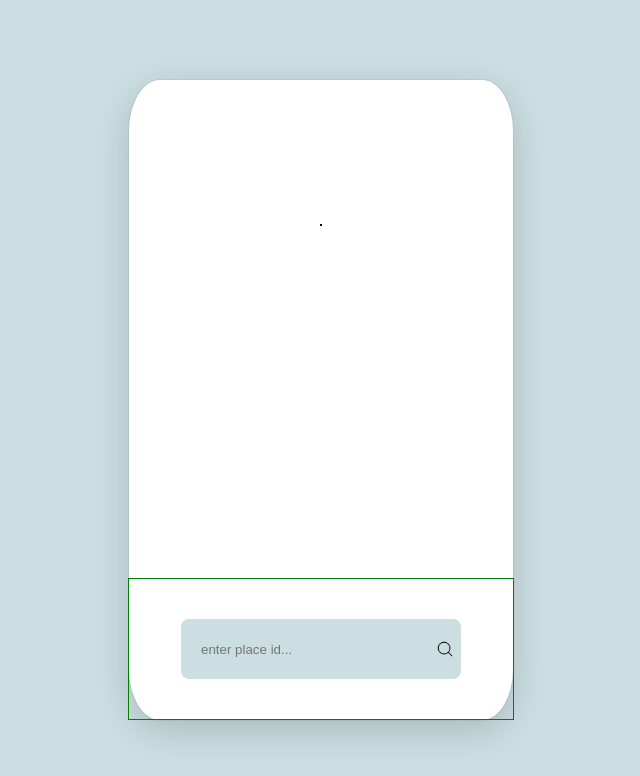
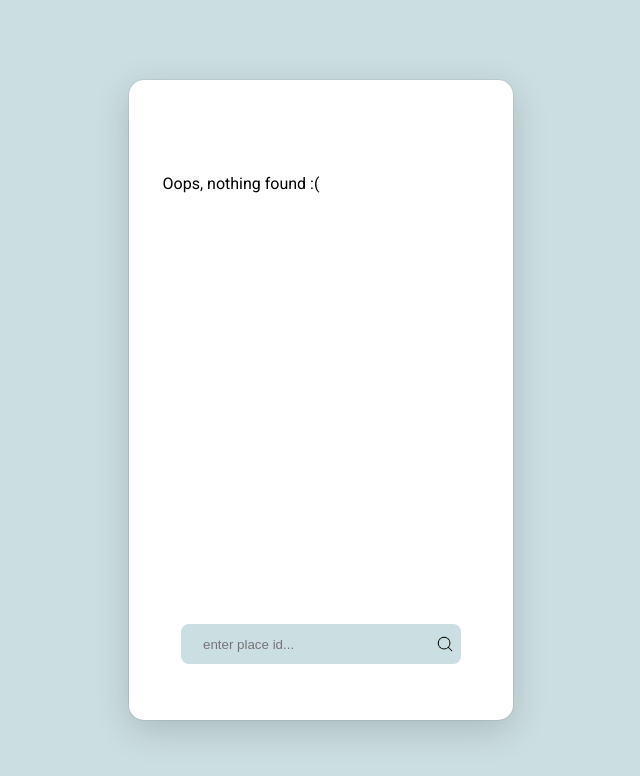
Before and after one commit to sigristarisa/localsearch-client, a React (Create React App) app: page / in a window 1280 px wide. Shown: the top 776 px of the page, without its empty margins (319-959 px from the left). Built offline with nearby package versions, Linux system fonts and the light colour scheme.

Commit message:
finished most styling

```diff
--- a/src/App.tsx
+++ b/src/App.tsx
@@ -10,7 +10,7 @@ const App: React.FC = () => {
   });
 
   return (
-    <main className='App place-items_center'>
+    <main className='App justify-items_center'>
       <SearchResult responseData={responseData} />
       <SearchBar setReponseData={setResponseData} />
     </main>
--- /dev/null
+++ b/src/Components/ErrorInformation/ErrorInformation.tsx
@@ -0,0 +1,16 @@
+import React from "react";
+import { Response } from "../../helpers/types";
+
+interface Props {
+  responseData: Response;
+}
+const ErrorInformation: React.FC<Props> = ({ responseData }) => {
+  return (
+    <div>
+      <p>Oops, nothing found :(</p>
+      <p>{responseData.message}</p>
+    </div>
+  );
+};
+
+export default ErrorInformation;
--- /dev/null
+++ b/src/Components/PlaceInformation/PlaceInformation.css
@@ -0,0 +1,22 @@
+.place-information_container {
+  width: 100%;
+  height: 100%;
+}
+
+.name-address_container {
+  width: 100%;
+  height: 50%;
+  padding-bottom: 40px;
+  border-bottom: var(--underline-color) solid 1px;
+}
+
+.day-time_container {
+  width: 100%;
+  height: 50%;
+  padding-top: 40px;
+}
+
+.day-time_container ul {
+  padding: 0;
+  list-style: none;
+}
--- a/src/Components/PlaceInformation/PlaceInformation.tsx
+++ b/src/Components/PlaceInformation/PlaceInformation.tsx
@@ -7,6 +7,7 @@ import {
   DayTime,
   GroupedByTime,
 } from "../../helpers/types";
+import "./PlaceInformation.css";
 
 interface Props {
   responseData: Response;
@@ -14,7 +15,7 @@ interface Props {
 
 const PlaceInformation: React.FC<Props> = ({ responseData }) => {
   const formatTime = (times: Time[]): string => {
-    return times.map((time) => `${time.start} - ${time.end}`).join(" ");
+    return times.map((time) => `${time.start} - ${time.end}`).join(", ");
   };
 
   const createDayTimeArr = (): DayTime[] => {
@@ -53,18 +54,20 @@ const PlaceInformation: React.FC<Props> = ({ responseData }) => {
   const groupedByTimeObj: GroupedByTime = groupByTime();
   const groupedByTimeArr = Object.entries(groupedByTimeObj);
 
-  console.log(groupedByTimeArr);
-
   return (
-    <div>
+    <div className='place-information_container'>
+      <div className='name-address_container'>
         <h1>{responseData.data!.what}</h1>
         <h2>{responseData.data!.where}</h2>
+      </div>
+      <div className='day-time_container'>
         <ul>
           {groupedByTimeArr.map((dayTime) => (
             <TimeTable dayTime={dayTime} />
           ))}
         </ul>
       </div>
+    </div>
   );
 };
 
--- a/src/Components/SearchBar/SearchBar.css
+++ b/src/Components/SearchBar/SearchBar.css
@@ -1,12 +1,11 @@
 .form_container {
   width: 100%;
   height: 40%;
-  border: solid green 1px;
 }
 
 .input_container {
   width: 280px;
-  height: 60px;
+  height: 40px;
   gap: 8px;
   background-color: var(--main-color);
   border-radius: 8px;
@@ -14,6 +13,7 @@
 
 .input_container input {
   width: 200px;
+  height: 32px;
   background-color: transparent;
   border: none;
 }
--- a/src/Components/SearchResult/SearchResult.css
+++ b/src/Components/SearchResult/SearchResult.css
@@ -1,3 +1,4 @@
 .search-result_container {
-  border: black solid 1px;
+  width: 90%;
+  height: 60%;
 }
--- a/src/Components/SearchResult/SearchResult.tsx
+++ b/src/Components/SearchResult/SearchResult.tsx
@@ -1,5 +1,6 @@
 import React from "react";
 import PlaceInformation from "../PlaceInformation/PlaceInformation";
+import ErrorInformation from "../ErrorInformation/ErrorInformation";
 import { Response } from "../../helpers/types";
 import "./SearchResult.css";
 
@@ -16,7 +17,7 @@ const SearchResult: React.FC<Props> = ({ responseData }) => {
       {hasPlaceData() ? (
         <PlaceInformation responseData={responseData} />
       ) : (
-        <div>{responseData.message}</div>
+        <ErrorInformation responseData={responseData} />
       )}
     </div>
   );
--- /dev/null
+++ b/src/Components/TimeTable/TimeTable.css
@@ -0,0 +1,4 @@
+.time-table_container {
+  width: 100%;
+  height: 40px;
+}
--- a/src/Components/TimeTable/TimeTable.tsx
+++ b/src/Components/TimeTable/TimeTable.tsx
@@ -1,4 +1,5 @@
 import React from "react";
+import "./TimeTable.css";
 
 interface Props {
   dayTime: [string, string[]];
@@ -6,12 +7,14 @@ interface Props {
 
 const TimeTable: React.FC<Props> = ({ dayTime }) => {
   const formatDay = (dayArr: string[]): string => {
-    return dayArr.length === 1
-      ? dayArr[0]
-      : `${dayArr[0]} - ${dayArr[dayArr.length - 1]}`;
+    const firstDay: string = dayArr[0].substring(0, 3).toUpperCase();
+    const lastDay: string = dayArr[dayArr.length - 1]
+      .substring(0, 3)
+      .toUpperCase();
+    return dayArr.length === 1 ? firstDay : `${firstDay} – ${lastDay}`;
   };
   return (
-    <li>
+    <li className='time-table_container grid-columns-two_extend-one'>
       <p>{formatDay(dayTime[1])}</p>
       <p>{dayTime[0]}</p>
     </li>
--- a/src/index.css
+++ b/src/index.css
@@ -1,9 +1,15 @@
+@import url("https://fonts.googleapis.com/css2?family=Roboto:ital,wght@0,100;0,300;0,400;0,500;0,700;0,900;1,100;1,300;1,400;1,500;1,700;1,900&display=swap");
 html {
   --main-color: #cbdee1;
   --sub-color: #f0d9d1;
   --bg-color: white;
   --main-text-color: black;
   --sub-text-color: #003f5d;
+  --underline-color: #c9c9c9;
+}
+
+* {
+  box-sizing: border-box;
 }
 
 body {
@@ -11,8 +17,18 @@ body {
   height: 100vh;
   margin: 0;
   background-color: var(--main-color);
+  font-family: "Roboto", sans-serif;
   display: grid;
   place-items: center;
+}
+
+h1 {
+  font-size: 28px;
+}
+
+h2 {
+  font-size: 18px;
+  font-weight: 400;
 }
 
 button {
@@ -22,8 +38,11 @@ button {
 .App {
   width: 30vw;
   height: 80vh;
+  margin: 0;
+  padding: 16px;
   background-color: var(--bg-color);
-  border-radius: 8%;
+  border: none;
+  border-radius: 15px;
   box-shadow: rgba(0, 0, 0, 0.16) 0px 10px 36px 0px,
     rgba(0, 0, 0, 0.06) 0px 0px 0px 1px;
 }
```
Lines whose indentation alone changed are shown as unchanged.
